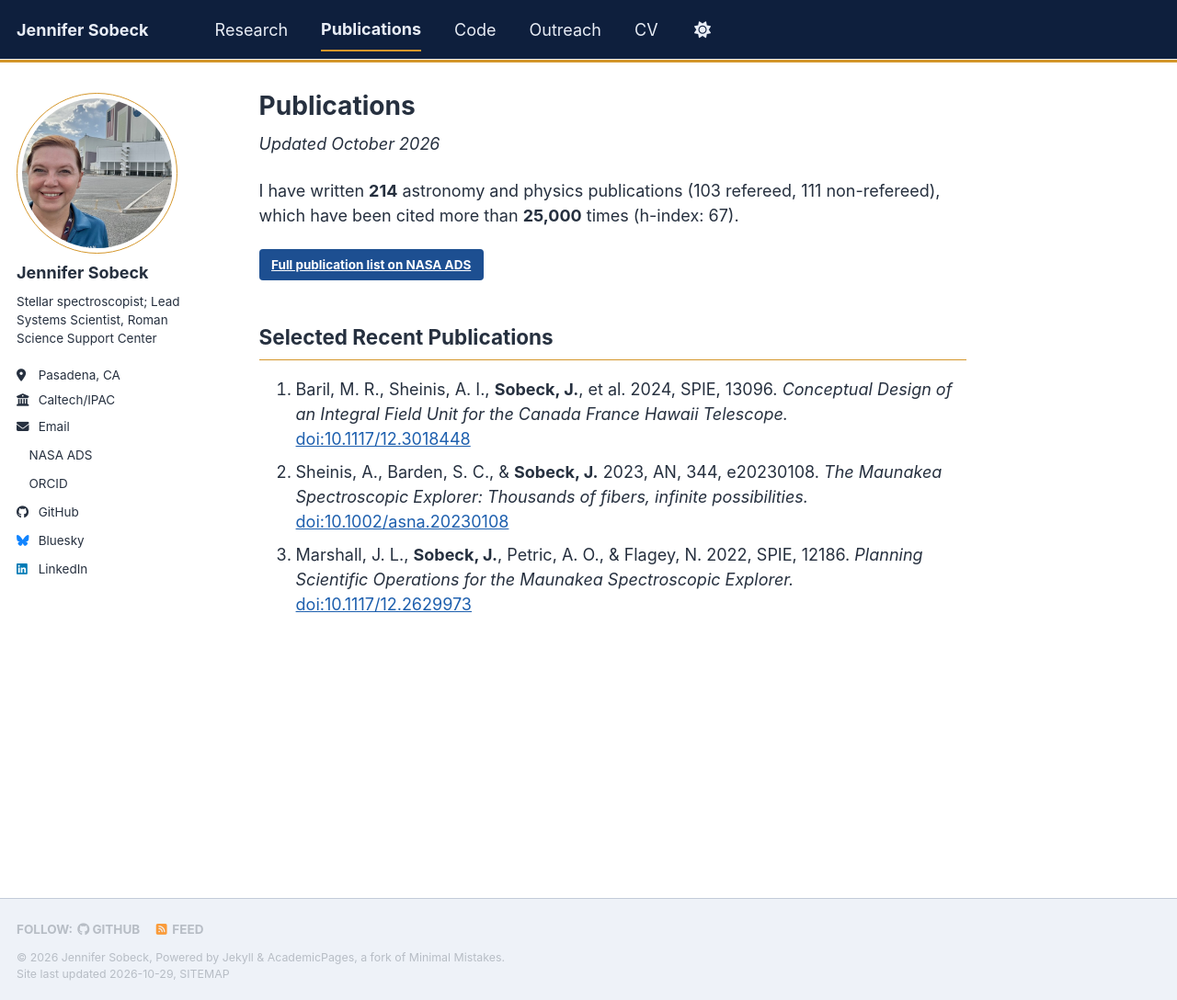
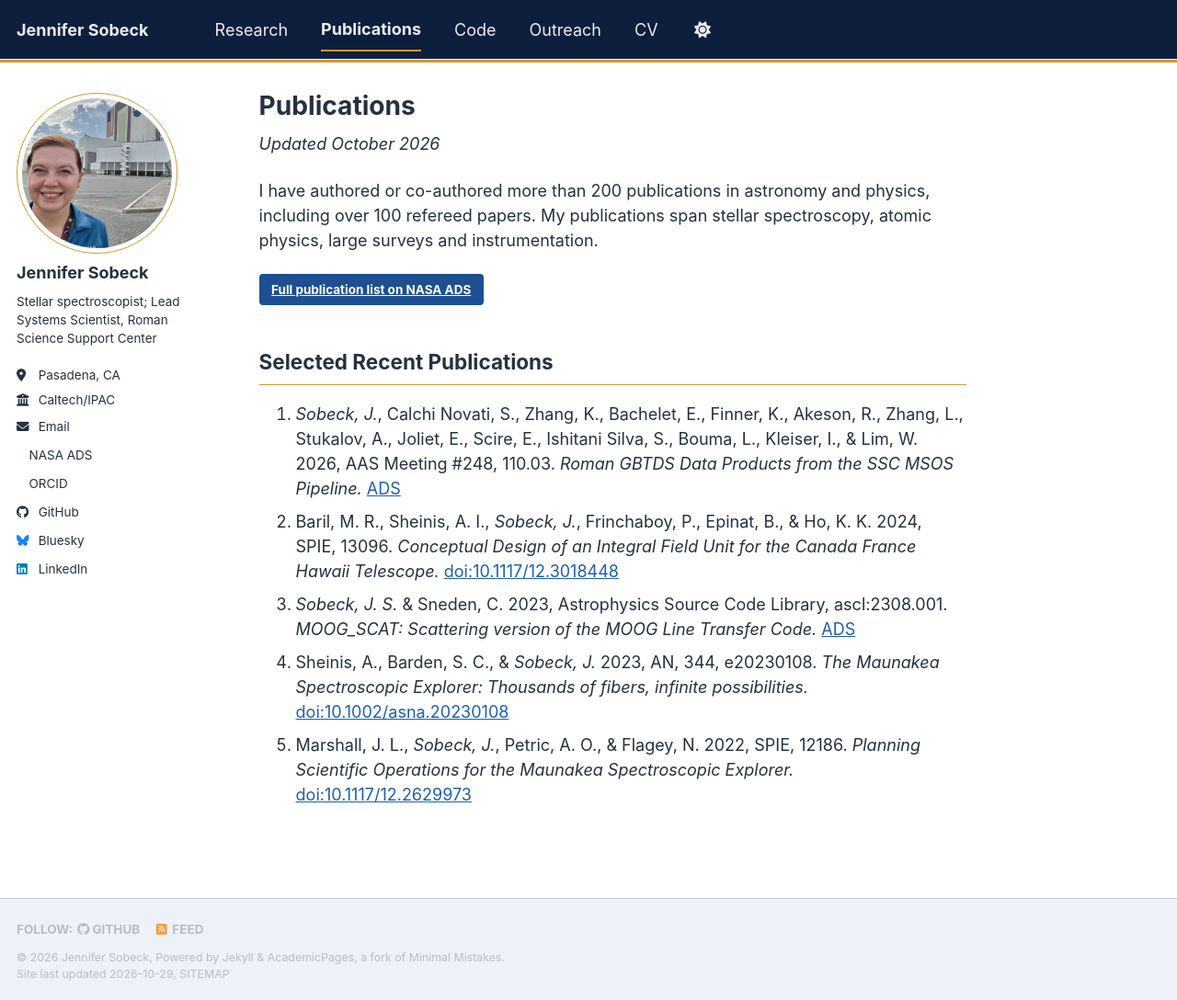
Before and after one commit to jsobeck/jsobeck.github.io, a Jekyll site: the page built from _pages/publications.md, in a window 1280 px wide and 1088 px high. Shown: the whole window at 92% size. Built offline with Jekyll 4.4.1, drawn with Linux system fonts in a browser that asks for light colours; a script bundle is joined from its source files by our own code; a style sheet for code colours, icons or effects is not loaded.

Commit message:
Very minor edits.

```diff
--- a/_pages/publications.md
+++ b/_pages/publications.md
@@ -6,12 +6,14 @@ author_profile: true
 
 *Updated October 2026*
 
-I have written **214** astronomy and physics publications (103 refereed, 111 non-refereed), which have been cited more than **25,000** times (h-index: 67).
+I have authored or co-authored more than 200 publications in astronomy and physics, including over 100 refereed papers. My publications span stellar spectroscopy, atomic physics, large surveys and instrumentation.
 
 [Full publication list on NASA ADS]({{ site.author.ads }}){: .btn .btn--primary}
 
 ## Selected Recent Publications
 
-1. Baril, M. R., Sheinis, A. I., **Sobeck, J.**, et al. 2024, SPIE, 13096. *Conceptual Design of an Integral Field Unit for the Canada France Hawaii Telescope.* [doi:10.1117/12.3018448](https://doi.org/10.1117/12.3018448)
-2. Sheinis, A., Barden, S. C., & **Sobeck, J.** 2023, AN, 344, e20230108. *The Maunakea Spectroscopic Explorer: Thousands of fibers, infinite possibilities.* [doi:10.1002/asna.20230108](https://doi.org/10.1002/asna.20230108)
-3. Marshall, J. L., **Sobeck, J.**, Petric, A. O., & Flagey, N. 2022, SPIE, 12186. *Planning Scientific Operations for the Maunakea Spectroscopic Explorer.* [doi:10.1117/12.2629973](https://doi.org/10.1117/12.2629973)
+1. *Sobeck, J.*, Calchi Novati, S., Zhang, K., Bachelet, E., Finner, K., Akeson, R., Zhang, L., Stukalov, A., Joliet, E., Scire, E., Ishitani Silva, S., Bouma, L., Kleiser, I., & Lim, W. 2026, AAS Meeting #248, 110.03. *Roman GBTDS Data Products from the SSC MSOS Pipeline.* [ADS](https://ui.adsabs.harvard.edu/abs/2026AAS...24811003S)
+2. Baril, M. R., Sheinis, A. I., *Sobeck, J.*, Frinchaboy, P., Epinat, B., & Ho, K. K. 2024, SPIE, 13096. *Conceptual Design of an Integral Field Unit for the Canada France Hawaii Telescope.* [doi:10.1117/12.3018448](https://doi.org/10.1117/12.3018448)
+3. *Sobeck, J. S.* & Sneden, C. 2023, Astrophysics Source Code Library, ascl:2308.001. *MOOG_SCAT: Scattering version of the MOOG Line Transfer Code.* [ADS](https://ui.adsabs.harvard.edu/abs/2023ascl.soft08001S)
+4. Sheinis, A., Barden, S. C., & *Sobeck, J.* 2023, AN, 344, e20230108. *The Maunakea Spectroscopic Explorer: Thousands of fibers, infinite possibilities.* [doi:10.1002/asna.20230108](https://doi.org/10.1002/asna.20230108)
+5. Marshall, J. L., *Sobeck, J.*, Petric, A. O., & Flagey, N. 2022, SPIE, 12186. *Planning Scientific Operations for the Maunakea Spectroscopic Explorer.* [doi:10.1117/12.2629973](https://doi.org/10.1117/12.2629973)
```
